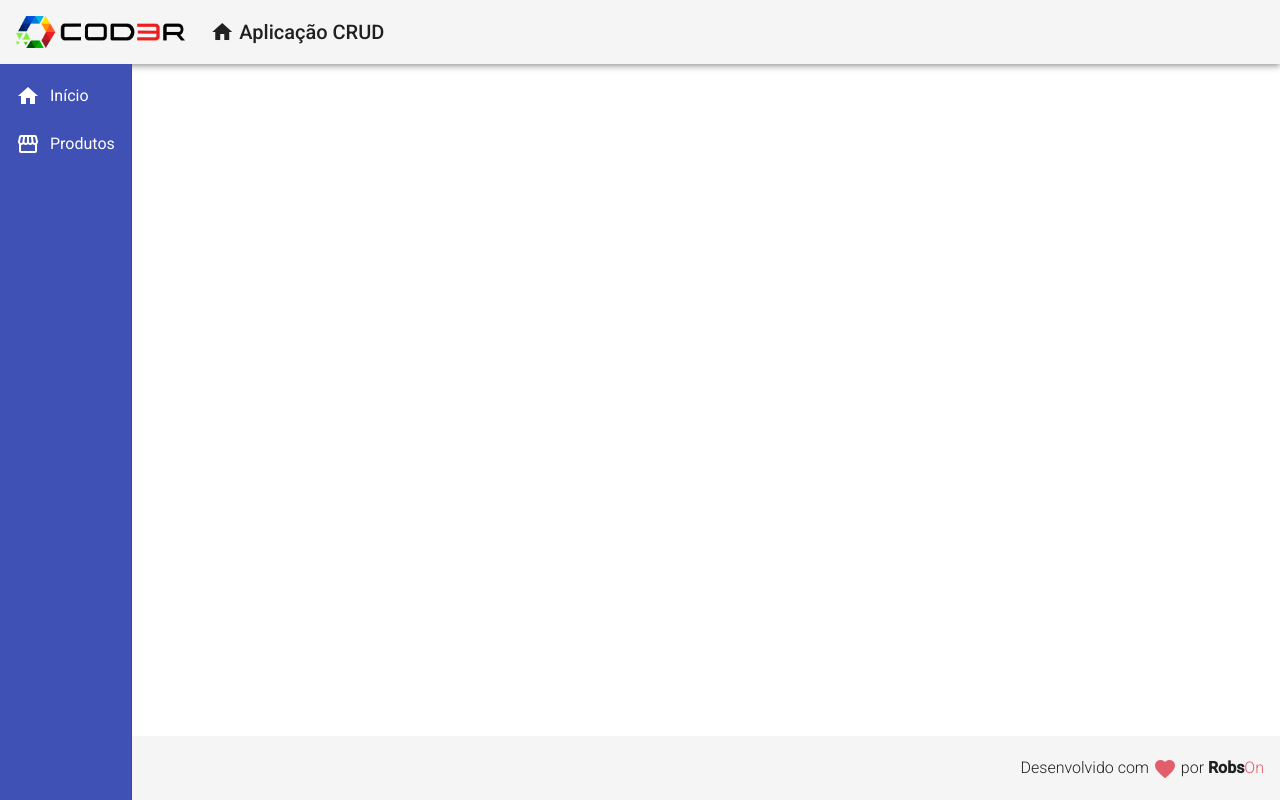
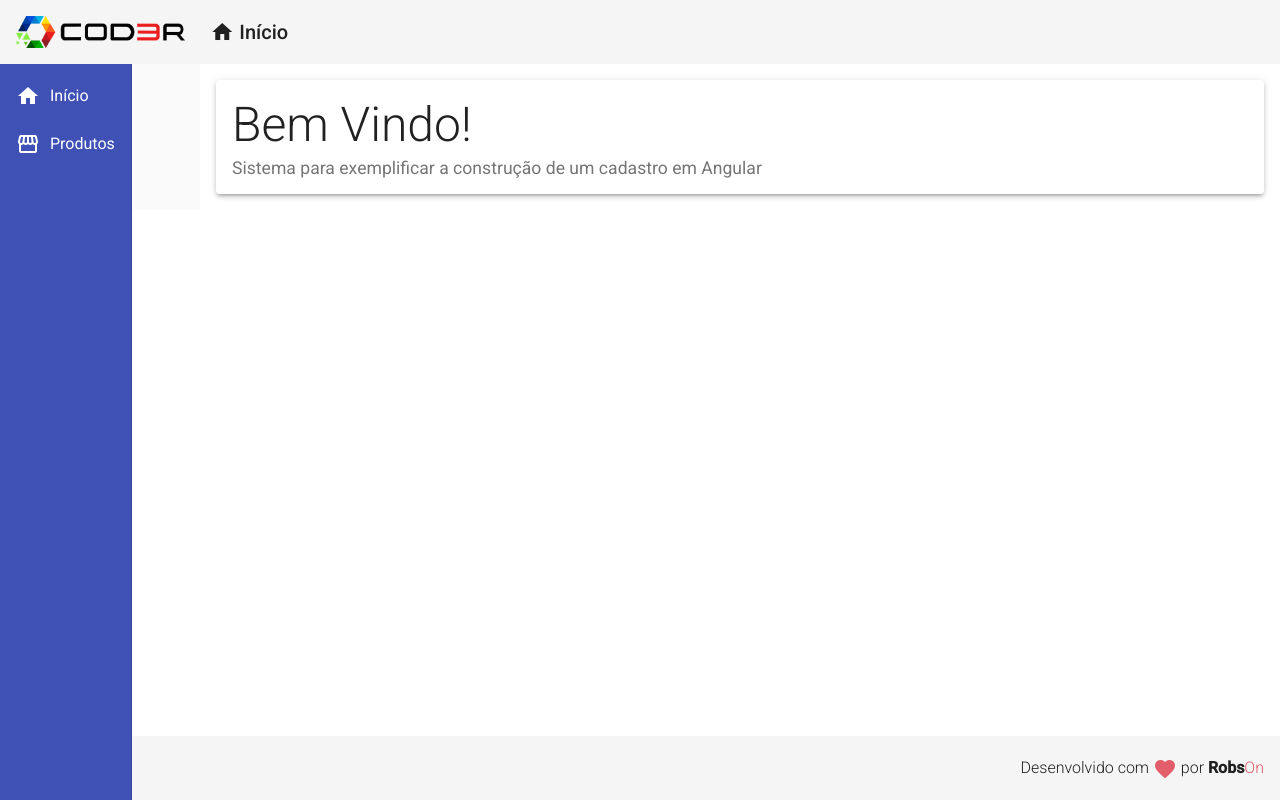
Before and after one commit to robsonshockwave/loja-confeccoes-angular, an Angular app in the folder frontend/: page / in a window 1280 px wide. Built offline with nearby package versions, Linux system fonts and the light colour scheme.

Commit message:
componente home criado

```diff
--- a/frontend/src/app/components/template/header/header.component.html
+++ b/frontend/src/app/components/template/header/header.component.html
@@ -9,7 +9,7 @@
             <i class="material-icons">
                 home
             </i>
-            Aplicação CRUD
+            Início
         </a>
     </span>
 </mat-toolbar>
--- a/frontend/src/app/components/template/nav/nav.component.css
+++ b/frontend/src/app/components/template/nav/nav.component.css
@@ -9,3 +9,8 @@
 .sidenav i {
     padding-right: 10px;
 }
+
+.content {
+    padding: 16px;
+    background-color: white;
+}
--- a/frontend/src/app/components/template/nav/nav.component.html
+++ b/frontend/src/app/components/template/nav/nav.component.html
@@ -15,4 +15,7 @@
             </a>
         </mat-nav-list>
     </mat-sidenav>
+    <mat-sidenav-content class="content">
+        <app-home></app-home>
+    </mat-sidenav-content>
 </mat-sidenav-container>
--- /dev/null
+++ b/frontend/src/app/views/home/home.component.css
@@ -0,0 +1,9 @@
+.home .title {
+    font-size: 3rem;
+    font-weight: 300;
+    line-height: 1.2;
+}
+
+.home .subtitle {
+    font-size: 1.1rem;
+}
--- /dev/null
+++ b/frontend/src/app/views/home/home.component.html
@@ -0,0 +1,6 @@
+<mat-card class="home mat-elevation-z3">
+    <mat-card-title class="title">Bem Vindo!</mat-card-title>
+    <mat-card-subtitle class="subtitle">
+        Sistema para exemplificar a construção de um cadastro em Angular
+    </mat-card-subtitle>
+</mat-card>
--- /dev/null
+++ b/frontend/src/app/views/home/home.component.ts
@@ -0,0 +1,15 @@
+import { Component, OnInit } from '@angular/core';
+
+@Component({
+  selector: 'app-home',
+  templateUrl: './home.component.html',
+  styleUrls: ['./home.component.css']
+})
+export class HomeComponent implements OnInit {
+
+  constructor() { }
+
+  ngOnInit(): void {
+  }
+
+}
```
Also changed, not shown: frontend/src/app/app.module.ts (+9 -4 lines).
